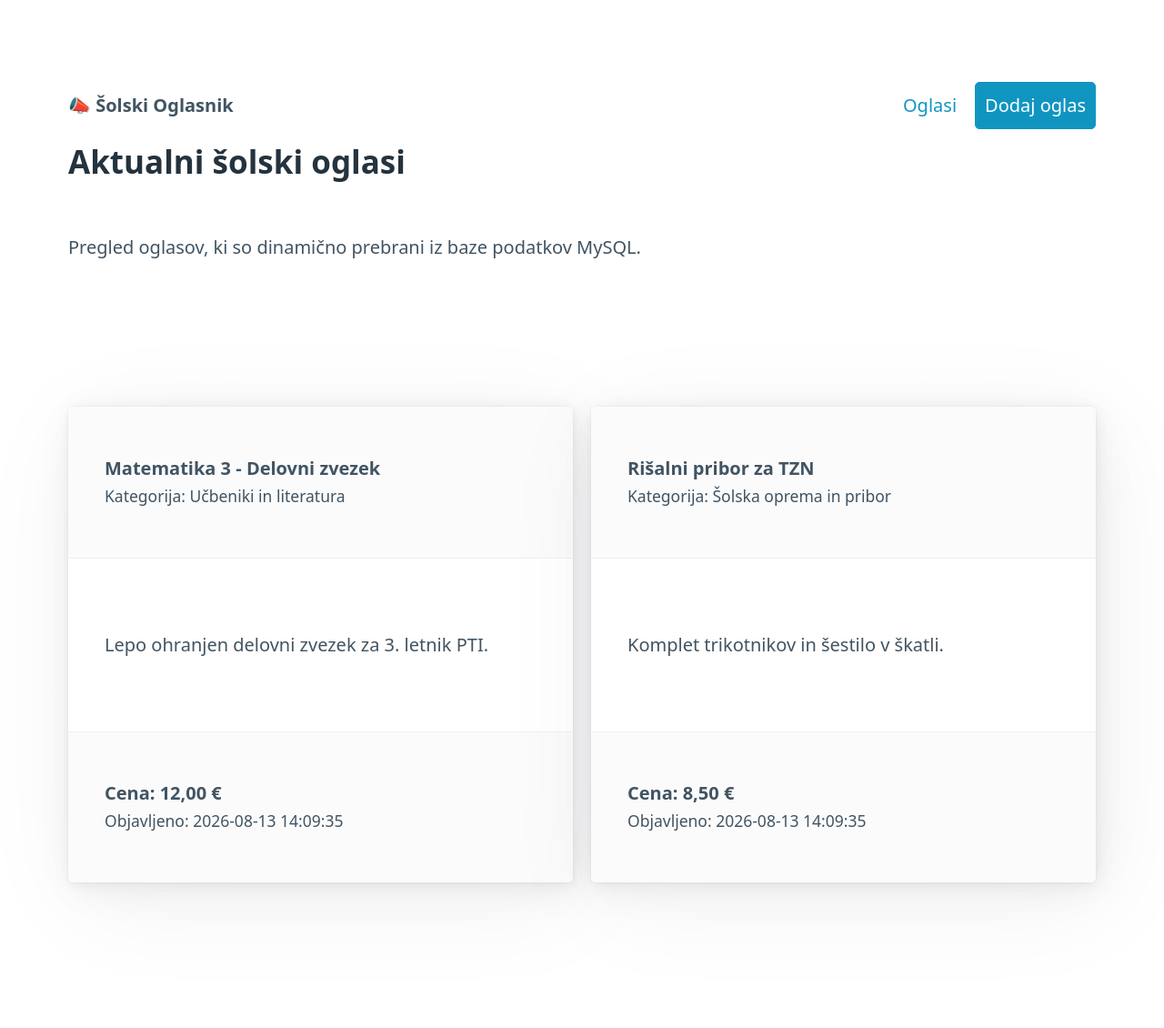
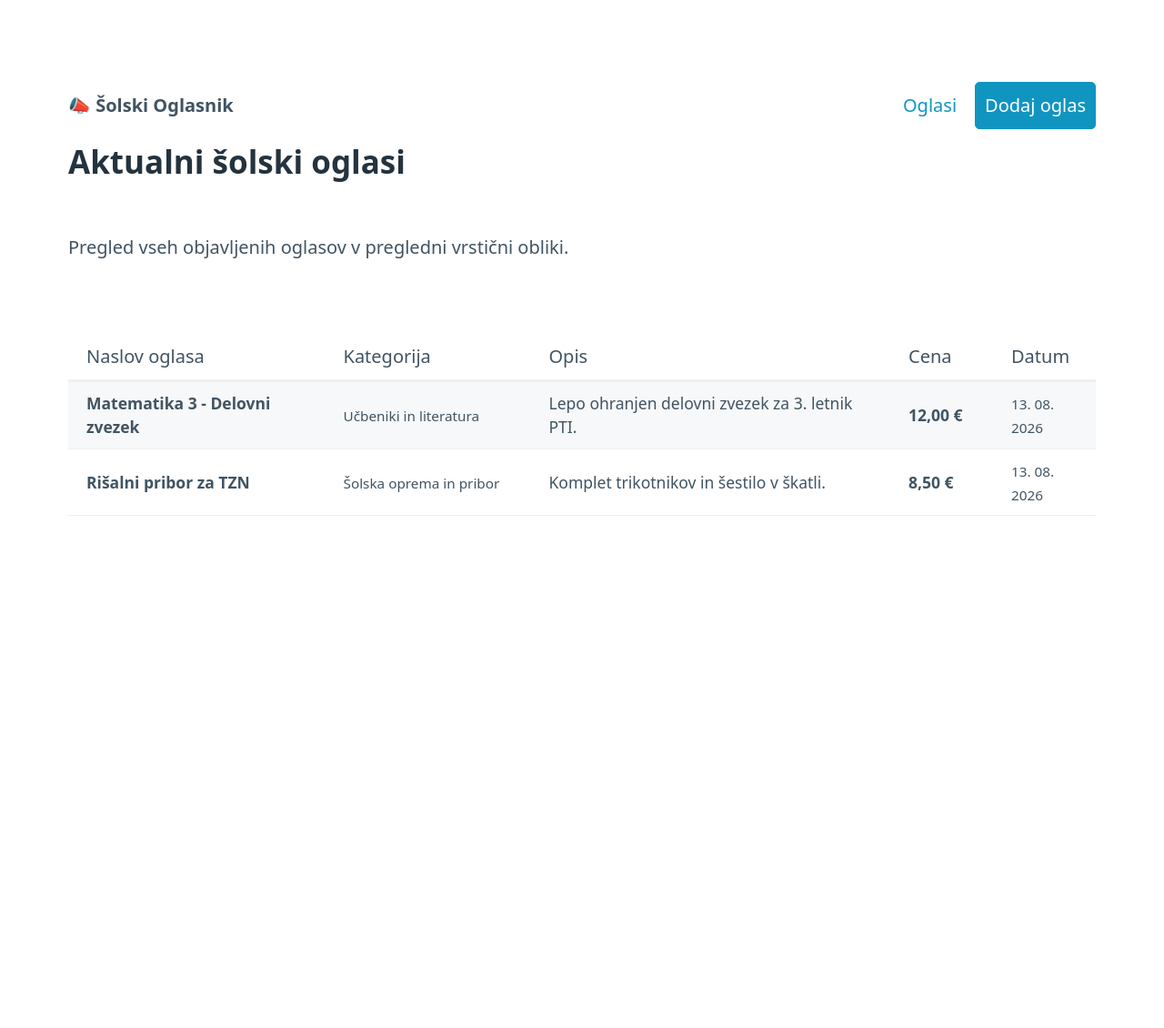
Before and after one commit to sergejsers/solski-oglasnik-20, a PHP site: page / in a window 1280 px wide. Shown: the whole page at 91% size. After the commit the page ends 567 px from the top, so only its background shows below. Run offline with PHP 8.4, Linux system fonts and the light colour scheme; data comes from the database, SQL or seed files in the repository.

Commit message:
index.php - spremenjen izpis oglasov v tabelarični izpis

```diff
--- a/index.php
+++ b/index.php
@@ -1,19 +1,15 @@
-
 <?php
-// 1. Uvozimo povezavo z bazo podatkov
+// 1. Uvoz datoteke za povezavo z bazo
 require_once 'db.php';
-// Če se stran naloži brez napake, je PDO povezava uspešna!
 
 try {
-    // 2. SQL poizvedba: Preberemo oglase in s LEFT JOIN pridružimo naziv kategorije
-    // Uporabimo LEFT JOIN, da se oglas prikaže tudi, če kategorija slučajno ne obstaja!
+    // 2. SQL poizvedba: Zajememo oglase in pridružimo naziv kategorije (LEFT JOIN)
     $sql = "SELECT oglasi.*, COALESCE(kategorije.naziv, 'Brez kategorije') AS kategorija_naziv
             FROM oglasi
             LEFT JOIN kategorije ON oglasi.kategorija_id = kategorije.id
             ORDER BY datum_vnosa DESC";
 
     $stmt = $pdo->query($sql);
-    // Pridobimo vse vrstice iz baze kot asociativno polje
     $oglasi = $stmt->fetchAll();
 } catch (PDOException $e) {
     die("Napaka pri branju podatkov iz baze: " . $e->getMessage());
@@ -24,8 +20,8 @@ try {
 <head>
     <meta charset="UTF-8">
     <meta name="viewport" content="width=device-width, initial-scale=1.0">
-    <title>Šolski Oglasnik - Dinamični izpis</title>
-    <!-- Pico.css mikro CSS ogrodje za avtomatsko odzivnost -->
+    <title>Šolski Oglasnik - Pregled oglasov</title>
+    <!-- Pico.css mikro CSS ogrodje -->
     <link rel="stylesheet" href="https://cdn.jsdelivr.net/npm/@picocss/pico@1/css/pico.min.css">
 </head>
 <body>
@@ -43,29 +39,40 @@ try {
 
         <section>
             <h2>Aktualni šolski oglasi</h2>
-            <p>Pregled oglasov, ki so dinamično prebrani iz baze podatkov MySQL.</p>
+            <p>Pregled vseh objavljenih oglasov v pregledni vrstični obliki.</p>
         </section>
 
-        <!-- DINAMIČNI IZPIS OGLASOV IZ BAZE -->
-        <div class="grid">
-            <?php if (count($oglasi) > 0): ?>
-                <?php foreach ($oglasi as $oglas): ?>
-                    <article>
-                        <header>
-                            <strong><?= htmlspecialchars($oglas['naslov']) ?></strong>
-                            <br><small>Kategorija: <?= htmlspecialchars($oglas['kategorija_naziv']) ?></small>
-                        </header>
-                        <p><?= htmlspecialchars($oglas['opis']) ?></p>
-                        <footer>
-                            <strong>Cena: <?= number_format($oglas['cena'], 2, ',', '.') ?> €</strong>
-                            <br><small>Objavljeno: <?= $oglas['datum_vnosa'] ?></small>
-                        </footer>
-                    </article>
-                <?php endforeach; ?>
-            <?php else: ?>
+        <!-- PREGLEDEN VRSTIČNI IZPIS (TABELA) -->
+        <?php if (count($oglasi) > 0): ?>
+            <figure>
+                <table role="grid">
+                    <thead>
+                        <tr>
+                            <th scope="col" style="width: 25%;">Naslov oglasa</th>
+                            <th scope="col" style="width: 20%;">Kategorija</th>
+                            <th scope="col" style="width: 35%;">Opis</th>
+                            <th scope="col" style="width: 10%;">Cena</th>
+                            <th scope="col" style="width: 10%;">Datum</th>
+                        </tr>
+                    </thead>
+                    <tbody>
+                        <?php foreach ($oglasi as $oglas): ?>
+                            <tr>
+                                <td><strong><?= htmlspecialchars($oglas['naslov']) ?></strong></td>
+                                <td><small><?= htmlspecialchars($oglas['kategorija_naziv']) ?></small></td>
+                                <td><?= htmlspecialchars($oglas['opis']) ?></td>
+                                <td><strong><?= number_format($oglas['cena'], 2, ',', '.') ?> €</strong></td>
+                                <td><small><?= date('d. m. Y', strtotime($oglas['datum_vnosa'])) ?></small></td>
+                            </tr>
+                        <?php endforeach; ?>
+                    </tbody>
+                </table>
+            </figure>
+        <?php else: ?>
+            <article>
                 <p>V bazi podatkov trenutno ni objavljenih oglasov.</p>
-            <?php endif; ?>
-        </div>
+            </article>
+        <?php endif; ?>
     </main>
 </body>
 </html>
```
